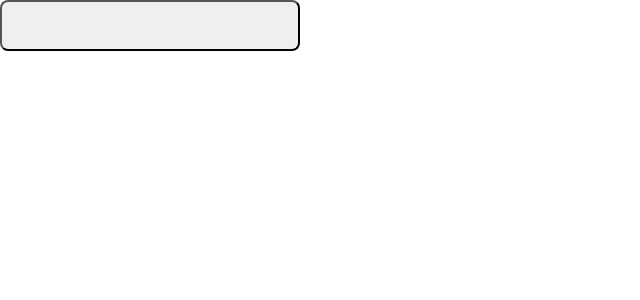
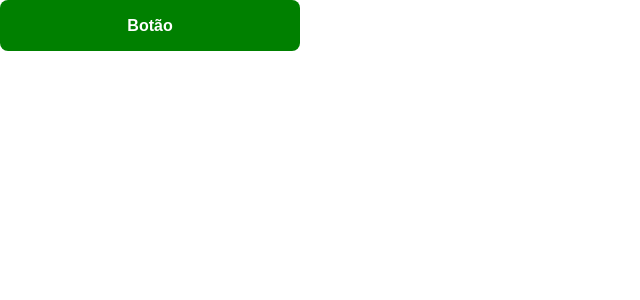
Before and after one commit to estartandodevs-course/recolapp, a React (Create React App) app: page / in a window 1280 px wide. Shown: the top 300 px of the page, without its empty margins (0-640 px from the left). Built offline with nearby package versions, Linux system fonts and the light colour scheme; the HTML template or start-up script is replaced by a standard one.

Commit message:
feat: button com estilizacao da cor

```diff
--- a/src/components/Button/index.js
+++ b/src/components/Button/index.js
@@ -1,14 +1,6 @@
 import React from "react";
-import * as S from "./styles";
+import { ButtonElement } from "./styles";
 
-export const Button = ({
-  children,
-  color = "green",
-  backgroundColor = "green",
-}) => {
-  return (
-    <S.ButtonElement backgroundColor={backgroundColor} className={color}>
-      {children}
-    </S.ButtonElement>
-  );
+export const Button = ({ bgColor = "#008000", children }) => {
+  return <ButtonElement bgColor={bgColor}>{children}</ButtonElement>;
 };
--- a/src/components/Button/styles.js
+++ b/src/components/Button/styles.js
@@ -1,9 +1,17 @@
 import styled from "styled-components";
 
 export const ButtonElement = styled.button`
-  background-color: ${(props) => props.backgoundColor};
+  background-color: ${(props) => props.bgColor};
+  cursor: pointer;
   width: 300px;
   height: 51px;
+  border: none;
   border-radius: 8px;
   padding: 20px;
+  font-size: 16px;
+  font-weight: 700;
+  display: flex;
+  align-items: center;
+  justify-content: center;
+  color: #ffffff;
 `;
--- a/src/pages/Home/index.js
+++ b/src/pages/Home/index.js
@@ -4,7 +4,7 @@ import { Button } from "../../components/Button";
 const Home = () => {
   return (
     <>
-      <Button backgroundColor={"red"} />
+      <Button bgColor="#008000">Botão</Button>
     </>
   );
 };
```
